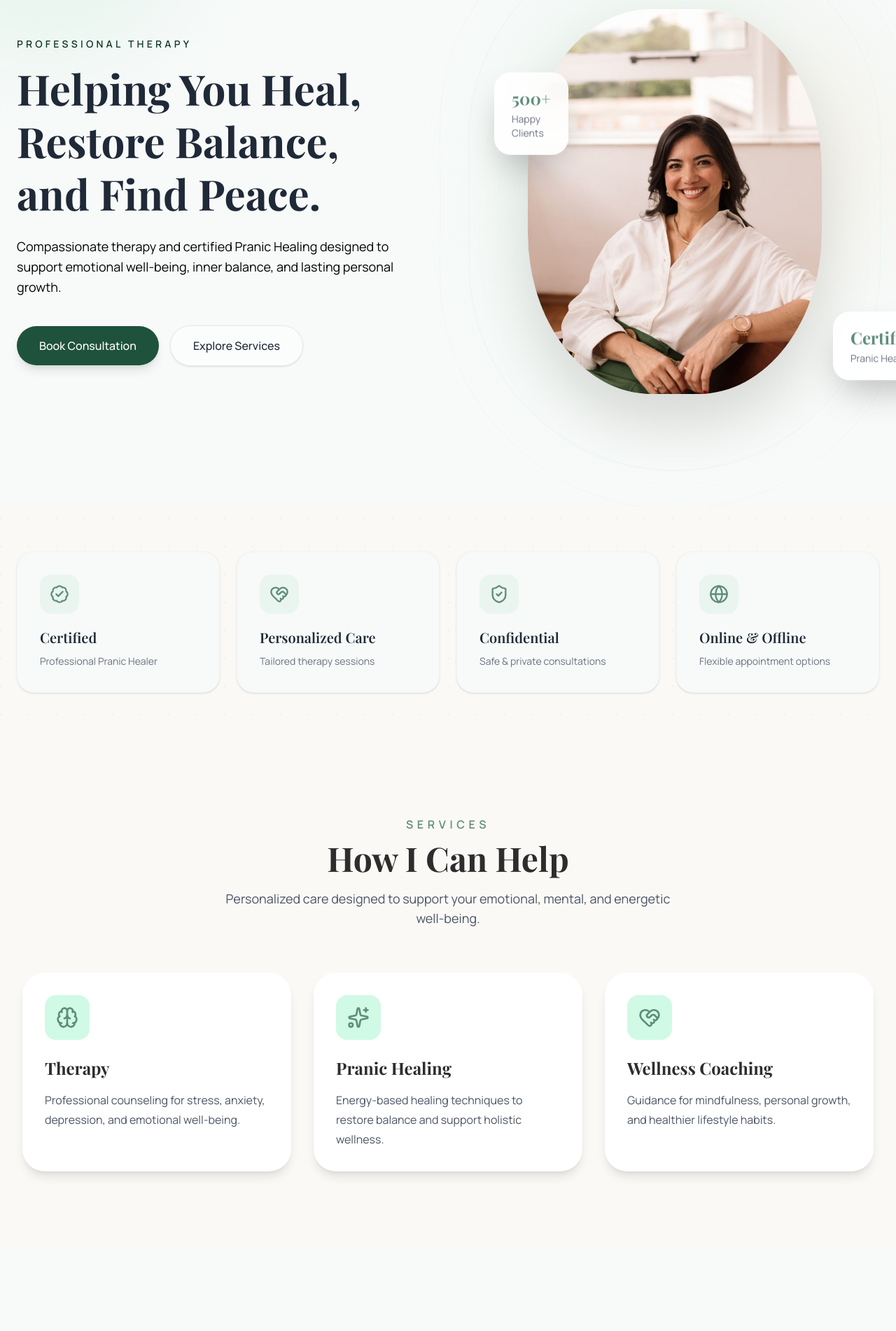
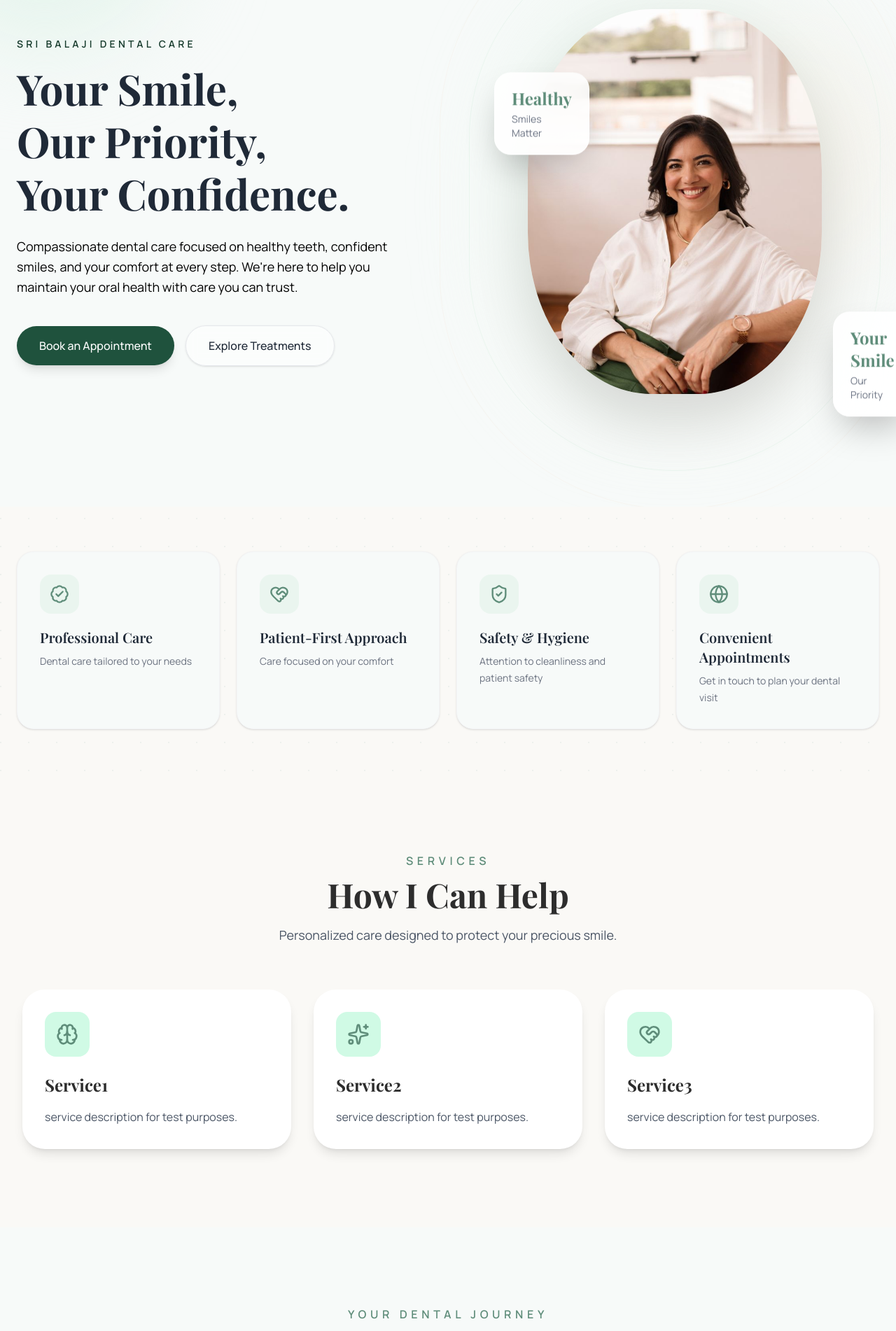
Before and after one commit to meridiandynamicsonline/sribalajidentalcare, a React (Vite) app: page / in a window 1280 px wide. Shown: the part 180-2082 px from the top of the page at 70% size. Built offline with nearby package versions, Linux system fonts and the light colour scheme.

Commit message:
revamped full site

```diff
--- a/src/components/layout/Footer.jsx
+++ b/src/components/layout/Footer.jsx
@@ -22,9 +22,9 @@ export default function Footer() {
           >
             <h2 className="text-2xl font-bold text-white">Sri Balaji Dental Care</h2>
             <p className="mt-5 text-sm leading-relaxed text-white/80">
-              Helping individuals achieve emotional, mental, and spiritual
-              well-being through compassionate therapy and certified Pranic
-              Healing.
+              Sri Balaji Dental Care provides personalized
+              dental care focused on healthy smiles,
+              patient comfort, and long-term oral health.
             </p>
 
             <div className="mt-8 flex gap-4">
@@ -93,7 +93,7 @@ export default function Footer() {
                 <div className="mt-0.5 flex h-8 w-8 shrink-0 items-center justify-center rounded-full bg-white/10 transition-colors group-hover:bg-[#5F8D7A]">
                   <MapPin size={16} />
                 </div>
-                <span className="leading-relaxed">3, Sargodha Colony, Ranjeet Nagar, Kanpur, UP 208005</span>
+                <span className="leading-relaxed">E 362, behind Bharat petrol pump, Pakri Ka Pul, sector I, Ashiyana, Lucknow, Uttar Pradesh 226012</span>
               </a>
 
               <a href="tel:+918795337700" className="group flex items-center gap-4 transition-colors hover:text-white">
@@ -107,7 +107,7 @@ export default function Footer() {
                 <div className="flex h-8 w-8 shrink-0 items-center justify-center rounded-full bg-white/10 transition-colors group-hover:bg-[#5F8D7A]">
                   <Mail size={16} />
                 </div>
-                <span>contact@drronalkumar.com</span>
+                <span>contact@test.com</span>
               </a>
             </div>
           </motion.div>
--- a/src/data/clinic.js
+++ b/src/data/clinic.js
@@ -1,17 +1,17 @@
 export const clinic = {
-  name: "Dr. Ronal Kumar",
-  title: "Therapist & Certified Pranic Healer",
+  name: "Sri Balaji Dental Care",
+  title: "Professional Dentist in Lucknow",
 
   phone: "+91 87953 37700",
   email: "test@mail.com",
 
-  address: "3, Sargodha Colony, Ranjeet Nagar, Kanpur, Uttar Pradesh 208005",
+  address: "E 362, behind Bharat petrol pump, Pakri Ka Pul, sector I, LDA Colony, Lucknow, Uttar Pradesh 226012",
 
   experience: "",
 
-  instagram: "https://www.instagram.com/dr_ronal_kumar",
+  instagram: "https://www.instagram.com/doc_nab",
   facebook: "https://www.facebook.com/ronal.kumar.501",
-  googleMaps: "https://maps.app.goo.gl/keiohhXv9okWpyJp9",
+  googleMaps: "https://maps.app.goo.gl/Q7hMXodADcrnjwru7",
   whatsapp: "+91 87953 37700",
 
   bio: "",
--- a/src/sections/About.jsx
+++ b/src/sections/About.jsx
@@ -3,7 +3,6 @@ import {
   HeartHandshake,
   ShieldCheck,
   LaptopMinimal,
-  ArrowRight,
 } from "lucide-react";
 
 import Container from "../components/ui/Container";
@@ -12,18 +11,21 @@ import SectionHeading from "../components/ui/SectionHeading";
 const features = [
   {
     icon: HeartHandshake,
-    title: "Personalized Healing Plans",
-    description: "Every session is tailored to your emotional and mental well-being.",
+    title: "Personalized Dental Care",
+    description:
+      "Every treatment is tailored to your dental needs, comfort, and oral health goals.",
   },
   {
     icon: ShieldCheck,
-    title: "Completely Confidential",
-    description: "Your privacy is respected with a safe and judgment-free environment.",
+    title: "Patient Comfort & Safety",
+    description:
+      "We prioritize your comfort, hygiene, and a reassuring dental experience.",
   },
   {
     icon: LaptopMinimal,
-    title: "Online & Offline Sessions",
-    description: "Flexible appointments from anywhere or in-person consultations.",
+    title: "Convenient Appointments",
+    description:
+      "Get in touch with our clinic to arrange a visit at a time that works for you.",
   },
 ];
 
@@ -61,13 +63,13 @@ export default function About() {
 
       <Container>
         <SectionHeading
-          eyebrow="Meet Your Therapist"
+          eyebrow="About Our Clinic"
           title="Sri Balaji Dental Care"
-          description="Dedicated to helping individuals heal emotionally, mentally, and spiritually through professional therapy and certified Pranic Healing."
+          description="Dedicated to creating healthier smiles through personalized dental care, a patient-first approach, and a commitment to your long-term oral health."
         />
 
         <div className="mt-16 grid items-center gap-20 lg:grid-cols-2">
-          {/* LEFT: Portrait */}
+          {/* LEFT: Clinic Image */}
           <motion.div
             initial={{ opacity: 0, x: -40 }}
             whileInView={{ opacity: 1, x: 0 }}
@@ -82,24 +84,26 @@ export default function About() {
             >
               <div className="absolute inset-0 bg-gradient-to-tr from-white/30 to-transparent" />
 
-              {/* Replace this with actual image */}
+              {/* Replace this with an actual clinic or dentist image */}
               <div className="flex h-[560px] items-center justify-center">
                 <span className="text-lg font-medium text-[#5F8D7A]">
-                  Therapist Portrait
+                  Dental Clinic
                 </span>
               </div>
 
               <div className="absolute inset-0 rounded-[42px] border border-white/40" />
             </motion.div>
 
-            {/* Experience Badge */}
+            {/* Clinic Badge */}
             <motion.div
               whileHover={{ scale: 1.05, y: -4 }}
               transition={{ duration: 0.3, ease: "easeOut" }}
               className="absolute -bottom-6 -right-6 rounded-3xl bg-white/95 px-8 py-6 shadow-xl backdrop-blur-md sm:-bottom-8 sm:-right-8"
             >
-              <h3 className="text-5xl font-bold text-[#5F8D7A]">8+</h3>
-              <p className="mt-1 font-medium text-[#6B7280]">Years Experience</p>
+              <h3 className="text-5xl font-bold text-[#5F8D7A]">Care</h3>
+              <p className="mt-1 font-medium text-[#6B7280]">
+                For Every Smile
+              </p>
             </motion.div>
           </motion.div>
 
@@ -114,22 +118,25 @@ export default function About() {
               variants={item}
               className="text-3xl font-bold leading-tight text-[#355E4A] sm:text-4xl"
             >
-              Therapist & <br /> Certified Pranic Healer
+              Your Smile, <br /> Our Priority
             </motion.h3>
 
             <motion.p
               variants={item}
               className="mt-6 text-lg leading-relaxed text-[#6B7280]"
             >
-              Helping individuals overcome stress, anxiety, emotional
-              imbalance, trauma, and life's challenges through compassionate
-              counseling and holistic healing.
+              At Sri Balaji Dental Care, we believe every smile deserves
+              attention and care. Our approach focuses on understanding your
+              concerns, explaining your treatment options, and helping you
+              maintain healthy teeth and gums in a comfortable and welcoming
+              environment.
             </motion.p>
 
-            {/* Features List (Semantic HTML `ul`) */}
+            {/* Features List */}
             <motion.ul variants={container} className="mt-10 space-y-5">
               {features.map((feature) => {
                 const Icon = feature.icon;
+
                 return (
                   <motion.li
                     key={feature.title}
@@ -141,10 +148,12 @@ export default function About() {
                     <div className="flex h-14 w-14 shrink-0 items-center justify-center rounded-2xl bg-[#DDF2E6]/50 text-[#5F8D7A] transition-colors group-hover:bg-[#DDF2E6]">
                       <Icon size={26} />
                     </div>
+
                     <div>
                       <h4 className="font-semibold text-[#1F2937]">
                         {feature.title}
                       </h4>
+
                       <p className="mt-2 text-[#6B7280] leading-relaxed">
                         {feature.description}
                       </p>
--- a/src/sections/Contact.jsx
+++ b/src/sections/Contact.jsx
@@ -39,11 +39,12 @@ export default function Contact() {
             Contact
           </p>
           <h2 className="text-3xl font-bold text-[#355E4A] sm:text-4xl">
-            Let's Begin Your Healing Journey
+            Let's Take Care of Your Smile
           </h2>
           <p className="mt-4 text-lg text-[#6B7280]">
-            Whether you're seeking emotional healing, stress relief, or holistic
-            wellness, I'd be honored to guide you.
+            Have questions about your dental health or looking to schedule a visit?
+            Get in touch with Sri Balaji Dental Care. We're here to help you take
+            the next step toward a healthier, more confident smile.
           </p>
         </motion.div>
 
@@ -64,9 +65,9 @@ export default function Contact() {
 
             <div className="space-y-8">
               {[
-                { icon: MapPin, title: "Clinic Address", text: "3, Sargodha Colony, Ranjeet Nagar, Kanpur, UP 208005" },
+                { icon: MapPin, title: "Clinic Address", text: "E 362, behind Bharat petrol pump, Pakri Ka Pul, sector I, Ashiyana, Lucknow, Uttar Pradesh 226012" },
                 { icon: Phone, title: "Phone", text: "+91 87953 37700" },
-                { icon: Mail, title: "Email", text: "contact@drronalkumar.com" },
+                { icon: Mail, title: "Email", text: "contact@sribalaji.com" },
                 { icon: Clock3, title: "Clinic Hours", text: "Monday – Friday\n10:00 AM – 7:00 PM" },
                 { icon: Globe, title: "Online Consultation", text: "Available Worldwide via Zoom / Google Meet" },
               ].map((item, index) => (
@@ -202,7 +203,7 @@ export default function Contact() {
         >
           <iframe
             title="Sri Balaji Dental Care"
-            src="https://www.google.com/maps/embed?pb=!1m18!1m12!1m3!1d3571.6498377475336!2d80.30124087513049!3d26.467013879102797!2m3!1f0!2f0!3f0!3m2!1i1024!2i768!4f13.1!3m3!1m2!1s0x399c396302f1135f%3A0x8d55562893f72ebe!2sDr.%20Ronal%20Kumar!5e0!3m2!1sen!2sin!4v1785008452338!5m2!1sen!2sin"
+            src="https://www.google.com/maps/embed?pb=!1m18!1m12!1m3!1d3561.2771351625665!2d80.91187377504566!3d26.799302976715115!2m3!1f0!2f0!3f0!3m2!1i1024!2i768!4f13.1!3m3!1m2!1s0x399bfda759b0ce79%3A0x6423c5d16fa9468a!2sSri%20Balaji%20Dental%20Care!5e0!3m2!1sen!2sin!4v1793641954506!5m2!1sen!2sin"
             className="h-[350px] w-full border-0 md:h-[450px]"
             loading="lazy"
             referrerPolicy="no-referrer-when-downgrade"
@@ -212,3 +213,6 @@ export default function Contact() {
     </section>
   );
 }
+
+
+<iframe src="" width="600" height="450" style="border:0;" allowfullscreen="" loading="lazy" referrerpolicy="strict-origin-when-cross-origin"></iframe>
--- a/src/sections/Hero.jsx
+++ b/src/sections/Hero.jsx
@@ -1,19 +1,15 @@
 import { motion } from "framer-motion";
 import FloatingCard from "../components/ui/FloatingCard";
 
-// 1. Import BOTH images
+// Import images
 import mobileBgImg from "../assets/images/1.jpg";
-// Replace "therapist.jpg" with the actual filename of your desktop portrait
 import desktopPortraitImg from "../assets/images/2.jpg";
 
 export default function Hero() {
   return (
     <section className="relative overflow-hidden bg-[#F7FAF9] pb-16 pt-24 md:pb-24 lg:pt-32">
 
-      {/*
-        MOBILE & TABLET BACKGROUND IMAGE
-        Uses 1.jpg specifically for smaller screens
-      */}
+      {/* MOBILE & TABLET BACKGROUND IMAGE */}
       <div
         className="absolute inset-0 z-0 lg:hidden"
         style={{
@@ -47,19 +43,19 @@ export default function Hero() {
           className="text-center lg:text-left"
         >
           <p className="mb-4 text-sm font-semibold uppercase tracking-[0.3em] text-[#153a2b]">
-            Professional Therapy
+            Sri Balaji Dental Care
           </p>
 
           <h1 className="mb-6 text-4xl font-bold leading-tight text-[#1F2937] sm:text-5xl lg:text-6xl">
-            Helping You Heal,
-            <br className="hidden sm:block" /> Restore Balance,
-            <br className="hidden sm:block" /> and Find Peace.
+            Your Smile,
+            <br className="hidden sm:block" /> Our Priority,
+            <br className="hidden sm:block" /> Your Confidence.
           </h1>
 
           <p className="mx-auto max-w-xl text-lg leading-relaxed text-[#000000] lg:mx-0 lg:text-[#000000]">
-            Compassionate therapy and certified Pranic Healing designed to
-            support emotional well-being, inner balance, and lasting personal
-            growth.
+            Compassionate dental care focused on healthy teeth, confident
+            smiles, and your comfort at every step. We're here to help you
+            maintain your oral health with care you can trust.
           </p>
 
           <div className="mt-10 flex flex-col items-center justify-center gap-4 sm:flex-row lg:justify-start">
@@ -70,7 +66,7 @@ export default function Hero() {
               transition={{ duration: 0.2, ease: "easeOut" }}
               className="flex w-full items-center justify-center rounded-full bg-[#1f523d] px-8 py-4 font-medium text-white shadow-lg transition-colors hover:bg-[#1f523d] hover:shadow-xl focus:outline-none focus:ring-4 focus:ring-[#DDF2E6] sm:w-auto"
             >
-              Book Consultation
+              Book an Appointment
             </motion.a>
 
             <motion.a
@@ -80,7 +76,7 @@ export default function Hero() {
               transition={{ duration: 0.2, ease: "easeOut" }}
               className="flex w-full items-center justify-center rounded-full border border-gray-200 bg-white/60 px-8 py-4 font-medium text-[#1F2937] shadow-sm backdrop-blur transition-all hover:bg-white hover:shadow-md focus:outline-none focus:ring-4 focus:ring-gray-100 sm:w-auto lg:bg-white/50"
             >
-              Explore Services
+              Explore Treatments
             </motion.a>
           </div>
         </motion.div>
@@ -116,11 +112,10 @@ export default function Hero() {
               transition={{ duration: 0.4, ease: "easeOut" }}
               className="relative h-[550px] w-full overflow-visible rounded-[42%] bg-gradient-to-br from-[#DFF4E5] to-[#F5EFE7] shadow-[0_40px_80px_rgba(0,0,0,0.12)]"
             >
-              {/* Uses the separate desktop portrait image */}
               <div className="flex h-full w-full items-center justify-center overflow-hidden rounded-[42%]">
                 <img
                   src={desktopPortraitImg}
-                  alt="Sri Balaji Dental Care - Professional Dentist in Lucknow"
+                  alt="Sri Balaji Dental Care dental clinic in Lucknow"
                   className="h-full w-full object-cover"
                   loading="eager"
                 />
@@ -129,16 +124,16 @@ export default function Hero() {
               {/* Floating Card - Left */}
               <div className="absolute -left-12 top-24 z-30">
                 <FloatingCard
-                  title="500+"
-                  subtitle="Happy Clients"
+                  title="Healthy"
+                  subtitle="Smiles Matter"
                 />
               </div>
 
               {/* Floating Card - Right */}
               <div className="absolute -right-4 bottom-28 z-30">
                 <FloatingCard
-                  title="Certified"
-                  subtitle="Pranic Healer"
+                  title="Your Smile"
+                  subtitle="Our Priority"
                 />
               </div>
             </motion.div>
--- a/src/sections/Journey.jsx
+++ b/src/sections/Journey.jsx
@@ -13,39 +13,39 @@ import {
 const steps = [
   {
     icon: CalendarDays,
-    title: "Book Consultation",
+    title: "Book an Appointment",
     description:
-      "Choose a convenient time for your first session online or in person.",
+      "Choose a convenient time to visit Sri Balaji Dental Care for your dental consultation.",
   },
   {
     icon: MessageCircleHeart,
-    title: "Understand Your Challenges",
+    title: "Discuss Your Concerns",
     description:
-      "Share your concerns in a safe, supportive, and confidential environment.",
+      "Share your dental concerns, symptoms, and treatment expectations with our dental team.",
   },
   {
     icon: ClipboardCheck,
-    title: "Personalized Healing Plan",
+    title: "Dental Examination",
     description:
-      "Receive a therapy and healing plan tailored to your individual needs.",
+      "Get your oral health assessed so the dentist can understand your needs and recommend suitable treatment options.",
   },
   {
     icon: HeartPulse,
-    title: "Healing Sessions",
+    title: "Personalized Treatment",
     description:
-      "Participate in regular therapy and Pranic Healing sessions focused on progress.",
+      "Receive dental care tailored to your needs, with your treatment options explained before proceeding.",
   },
   {
     icon: TrendingUp,
-    title: "Track Your Progress",
+    title: "Follow-Up & Recovery",
     description:
-      "Celebrate improvements while adjusting the approach as needed.",
+      "Follow your dentist's aftercare instructions and attend follow-up visits when recommended.",
   },
   {
     icon: Smile,
-    title: "Balanced Living",
+    title: "A Healthier Smile",
     description:
-      "Develop healthier habits, emotional resilience, and lasting inner peace.",
+      "Maintain your oral health with good dental habits and regular check-ups for a confident, healthy smile.",
   },
 ];
 
@@ -54,19 +54,19 @@ export default function Journey() {
     <section id="journey" className="overflow-hidden bg-[#F7FAF9] py-20 md:py-28">
       <Container>
         <SectionHeading
-          eyebrow="Healing Journey"
-          title="What to Expect"
-          description="Every journey is unique, but each one begins with a caring conversation and a personalized path toward well-being."
+          eyebrow="Your Dental Journey"
+          title="Your Visit, Step by Step"
+          description="From your first appointment to follow-up care, we aim to make your dental experience comfortable, clear, and focused on your oral health."
         />
 
         <div className="relative mt-16 lg:mt-24">
-          {/* Vertical line - Adjusted for perfect centering with the dots */}
+          {/* Vertical timeline line */}
           <div
             className="absolute left-6 top-0 h-full w-1 -translate-x-1/2 rounded-full bg-[#DDF2E6] lg:left-1/2"
             aria-hidden="true"
           />
 
-          {/* Timeline Container (Semantic Ordered List) */}
+          {/* Timeline Container */}
           <ol className="space-y-12 lg:space-y-16">
             {steps.map((step, index) => {
               const Icon = step.icon;
@@ -77,7 +77,11 @@ export default function Journey() {
                   initial={{ opacity: 0, y: 30 }}
                   whileInView={{ opacity: 1, y: 0 }}
                   viewport={{ once: true, margin: "-50px" }}
-                  transition={{ duration: 0.6, delay: index * 0.1, ease: "easeOut" }}
+                  transition={{
+                    duration: 0.6,
+                    delay: index * 0.1,
+                    ease: "easeOut",
+                  }}
                   className={`relative flex items-center ${
                     index % 2 === 0
                       ? "lg:flex-row"
@@ -92,7 +96,7 @@ export default function Journey() {
                     {index + 1}
                   </div>
 
-                  {/* Card wrapper */}
+                  {/* Card Wrapper */}
                   <div className="w-full pl-16 lg:w-[47%] lg:pl-0">
                     <motion.div
                       whileHover={{ scale: 1.02, y: -4 }}
--- a/src/sections/Services.jsx
+++ b/src/sections/Services.jsx
@@ -6,21 +6,21 @@ import { Brain, HeartHandshake, Sparkles } from "lucide-react";
 const services = [
   {
     icon: Brain,
-    title: "Therapy",
+    title: "Service1",
     description:
-      "Professional counseling for stress, anxiety, depression, and emotional well-being.",
+      "service description for test purposes.",
   },
   {
     icon: Sparkles,
-    title: "Pranic Healing",
+    title: "Service2",
     description:
-      "Energy-based healing techniques to restore balance and support holistic wellness.",
+      "service description for test purposes.",
   },
   {
     icon: HeartHandshake,
-    title: "Wellness Coaching",
+    title: "Service3",
     description:
-      "Guidance for mindfulness, personal growth, and healthier lifestyle habits.",
+      "service description for test purposes.",
   },
 ];
 
@@ -31,7 +31,7 @@ export default function Services() {
         <SectionHeading
           eyebrow="Services"
           title="How I Can Help"
-          description="Personalized care designed to support your emotional, mental, and energetic well-being."
+          description="Personalized care designed to protect your precious smile."
         />
 
         <div className="mt-12 grid gap-6 md:grid-cols-2 lg:mt-16 lg:grid-cols-3 lg:gap-8">
--- a/src/sections/Trust.jsx
+++ b/src/sections/Trust.jsx
@@ -9,23 +9,23 @@ import {
 const items = [
   {
     icon: BadgeCheck,
-    title: "Certified",
-    subtitle: "Professional Pranic Healer",
+    title: "Professional Care",
+    subtitle: "Dental care tailored to your needs",
   },
   {
     icon: HeartHandshake,
-    title: "Personalized Care",
-    subtitle: "Tailored therapy sessions",
+    title: "Patient-First Approach",
+    subtitle: "Care focused on your comfort",
   },
   {
     icon: ShieldCheck,
-    title: "Confidential",
-    subtitle: "Safe & private consultations",
+    title: "Safety & Hygiene",
+    subtitle: "Attention to cleanliness and patient safety",
   },
   {
     icon: Globe,
-    title: "Online & Offline",
-    subtitle: "Flexible appointment options",
+    title: "Convenient Appointments",
+    subtitle: "Get in touch to plan your dental visit",
   },
 ];
 
--- a/src/sections/WhyChoose.jsx
+++ b/src/sections/WhyChoose.jsx
@@ -14,33 +14,33 @@ import {
 const features = [
   {
     icon: Brain,
-    title: "Professional Expertise",
-    text: "Evidence-informed therapy combined with compassionate guidance.",
+    title: "Patient-Focused Care",
+    text: "Dental care recommendations guided by your oral health needs and concerns.",
   },
   {
     icon: Sparkles,
-    title: "Certified Pranic Healing",
-    text: "Holistic energy healing that complements emotional wellness.",
+    title: "Personalized Treatment",
+    text: "Treatment options tailored to your dental condition and individual needs.",
   },
   {
     icon: Heart,
-    title: "Compassionate Care",
-    text: "Every client receives empathy, patience, and personalized attention.",
+    title: "Compassionate Approach",
+    text: "A considerate experience with attention to your comfort at every step.",
   },
   {
     icon: ShieldCheck,
-    title: "Complete Confidentiality",
-    text: "Your privacy and trust remain our highest priority.",
+    title: "Safety & Hygiene",
+    text: "A focus on cleanliness and patient safety throughout your visit.",
   },
   {
     icon: Globe,
-    title: "Online & Offline Sessions",
-    text: "Flexible consultations to fit your schedule and location.",
+    title: "Convenient Appointments",
+    text: "Get in touch with our clinic to arrange a visit that suits your schedule.",
   },
   {
     icon: Users,
-    title: "Personalized Healing",
-    text: "Every treatment plan is tailored to your individual needs.",
+    title: "Guidance & Follow-Up",
+    text: "Understand your treatment options and receive aftercare guidance when needed.",
   },
 ];
 
@@ -49,9 +49,9 @@ export default function WhyChoose() {
     <section className="bg-white py-16 md:py-28">
       <Container>
         <SectionHeading
-          eyebrow="Why Choose"
+          eyebrow="Why Choose Us"
           title="Why Choose Sri Balaji Dental Care?"
-          description="A thoughtful approach that combines professional therapy with holistic healing to support your emotional well-being."
+          description="We focus on patient comfort, personalized dental care, and clear guidance to help you make informed decisions about your oral health."
         />
 
         <div className="mt-12 grid gap-6 md:grid-cols-2 lg:mt-16 lg:grid-cols-3 lg:gap-8">
@@ -67,7 +67,7 @@ export default function WhyChoose() {
                 transition={{
                   delay: index * 0.1,
                   duration: 0.5,
-                  ease: "easeOut"
+                  ease: "easeOut",
                 }}
                 whileHover={{ scale: 1.02, y: -4 }}
                 whileTap={{ scale: 0.98 }}
```
